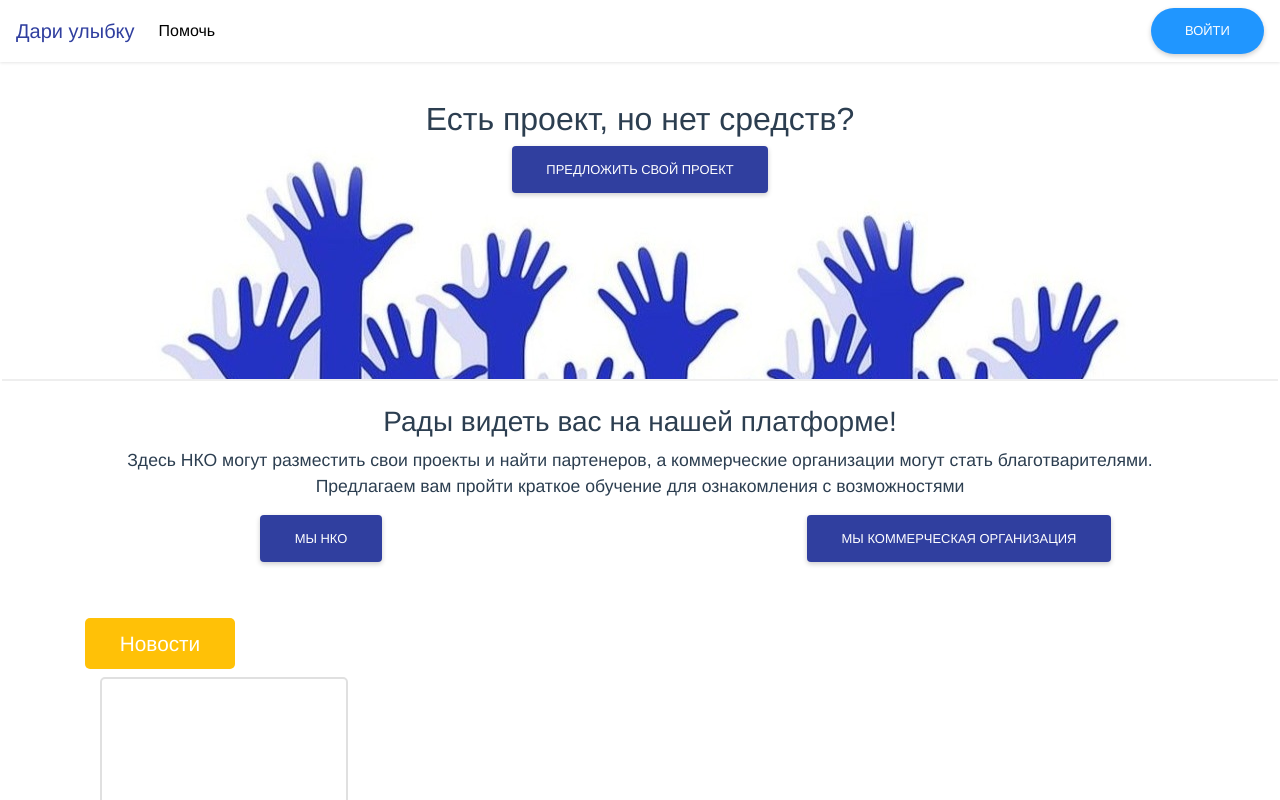
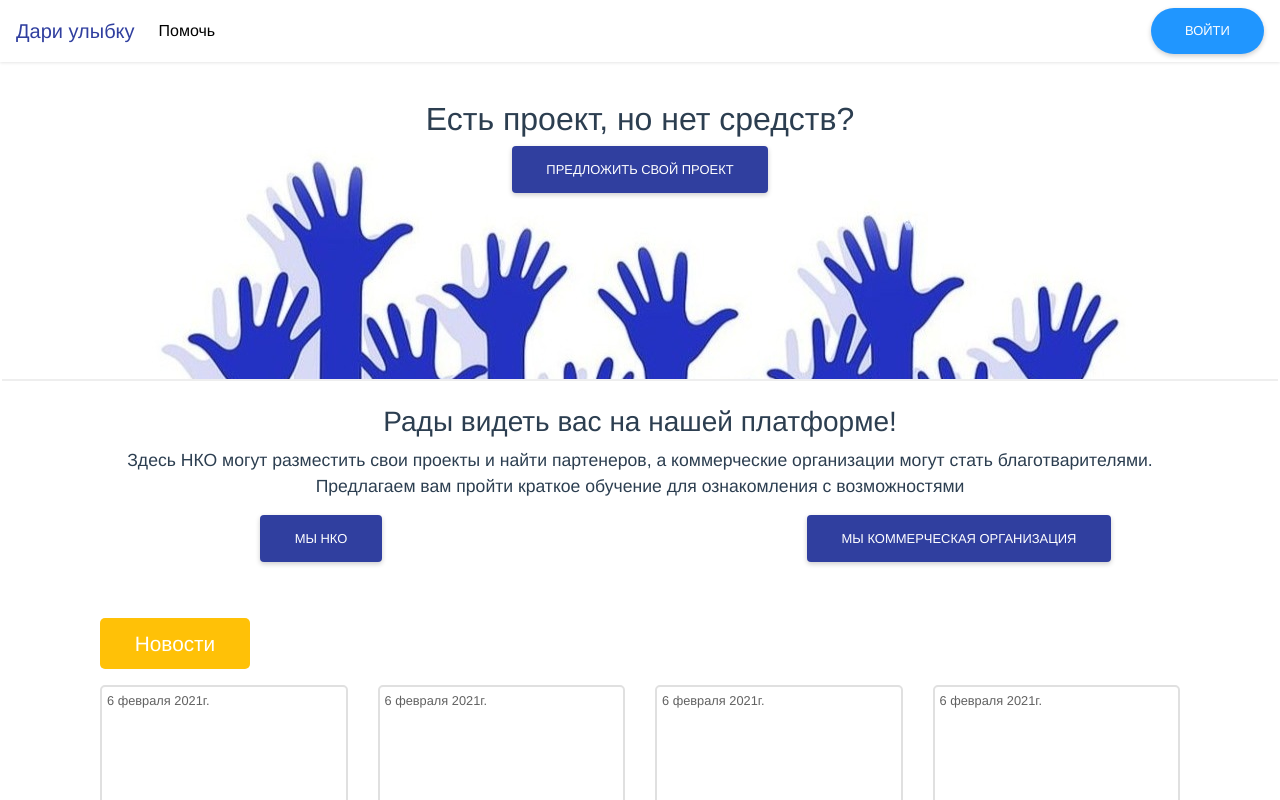
Before and after one commit to Vladimir-Vorobev/Charity_Boost_hack_feb_client, a Vue app: page / in a window 1280 px wide. Shown: the top 800 px of the page. Built offline with nearby package versions, Linux system fonts and the light colour scheme.

Commit message:
Update main_page.vue

```diff
--- a/src/components/main_page.vue
+++ b/src/components/main_page.vue
@@ -23,11 +23,13 @@
             </div>
         </div>
         <div class="newsblock container-md mt-md-5 mt-3">
-            <div class="blockname mb-2">Новости</div>
+            <div class="blockname mb-3" style="margin-left: 15px;">Новости</div>
             <div class="row" style="margin: 0px;">
-                <div class="col-12 col-md-6 col-lg-4 col-xl-3">
+                <div v-for="item in news" :key="item.id" class="col-12 col-md-6 col-lg-4 col-xl-3 mb-2">
                     <div class="news">
-
+                        <div class="date">
+                            <small>6 февраля 2021г.</small>
+                        </div>
                     </div>
                 </div>
             </div>
@@ -41,6 +43,11 @@
 <script>
 export default {
     name: 'main_page',
+    data(){
+        return{
+            news: [1, 2, 3, 4, 5],
+        }
+    },
 }
 </script>
 
@@ -76,5 +83,12 @@ footer {
     border: #e0e0e0 solid 2px;
     border-radius: 5px;
     padding: 0px;
+    position: relative;
+}
+.news .date {
+    position: absolute;
+    top: 1px;
+    left: 5px;
+    color: #616161;
 }
 </style>
```
